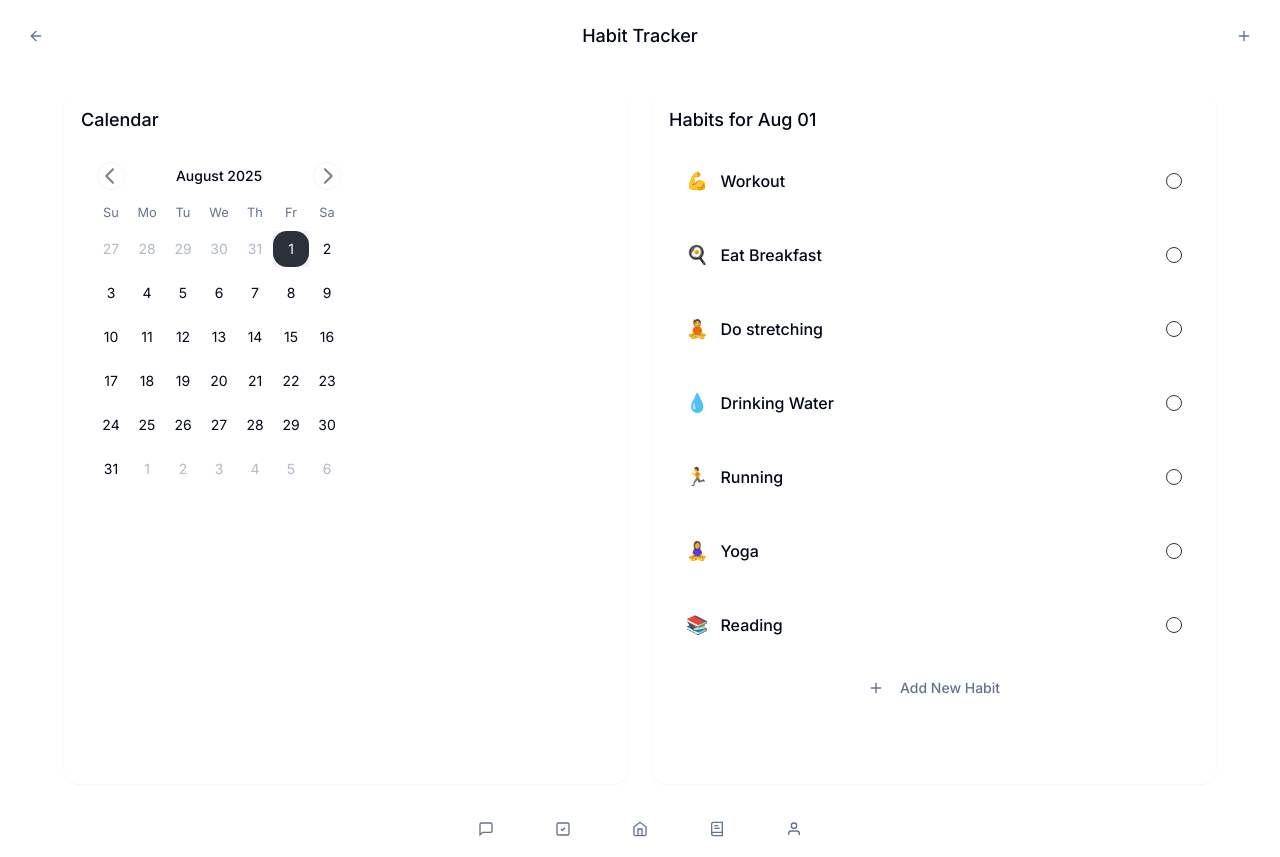
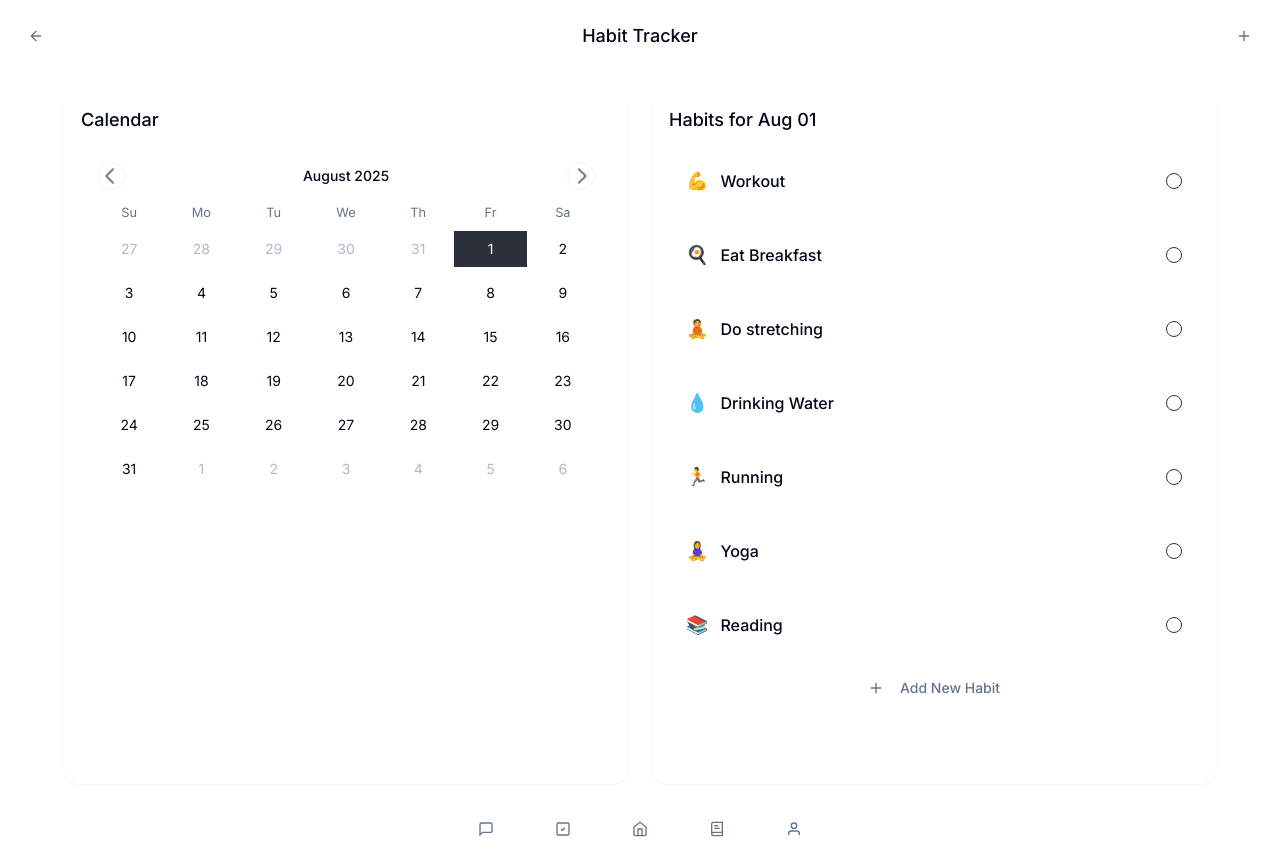
Before and after one commit to taeeleee/r_vd, a React (Vite) app: page /habit-tracker in a window 1280 px wide. Built offline with nearby package versions, Linux system fonts and the light colour scheme.

Commit message:
Center calendar div
Center the calendar div to fill the available width, removing its leftward offset.

```diff
--- a/src/pages/HabitTracker.tsx
+++ b/src/pages/HabitTracker.tsx
@@ -121,12 +121,28 @@ const HabitTracker = () => {
           {/* Calendar Section */}
           <Card className="p-4 bg-white/70 backdrop-blur-lg border border-white/30 shadow-glass">
             <h3 className="text-lg font-medium text-foreground mb-4">Calendar</h3>
-            <div className="calendar-container">
+            <div className="calendar-container flex justify-center w-full">
               <Calendar
                 mode="single"
                 selected={selectedDate}
                 onSelect={(date) => date && setSelectedDate(date)}
-                className="w-full"
+                className="w-full max-w-none"
+                classNames={{
+                  months: "flex w-full justify-center",
+                  month: "space-y-4 w-full",
+                  table: "w-full border-collapse",
+                  head_row: "flex w-full",
+                  head_cell: "text-muted-foreground rounded-md w-full font-normal text-[0.8rem] flex-1",
+                  row: "flex w-full mt-2",
+                  cell: "h-9 w-full text-center text-sm p-0 relative flex-1 [&:has([aria-selected].day-range-end)]:rounded-r-md [&:has([aria-selected].day-outside)]:bg-accent/50 [&:has([aria-selected])]:bg-accent first:[&:has([aria-selected])]:rounded-l-md last:[&:has([aria-selected])]:rounded-r-md focus-within:relative focus-within:z-20",
+                  day: "h-9 w-full p-0 font-normal flex flex-col items-center justify-center relative aria-selected:opacity-100",
+                  day_selected: "bg-primary text-primary-foreground hover:bg-primary hover:text-primary-foreground focus:bg-primary focus:text-primary-foreground",
+                  day_today: "bg-accent text-accent-foreground",
+                  day_outside: "day-outside text-muted-foreground opacity-50  aria-selected:bg-accent/50 aria-selected:text-muted-foreground aria-selected:opacity-30",
+                  day_disabled: "text-muted-foreground opacity-50",
+                  day_range_middle: "aria-selected:bg-accent aria-selected:text-accent-foreground",
+                  day_hidden: "invisible"
+                }}
                 components={{
                   DayContent: ({ date }) => renderDayContent(date)
                 }}
```
